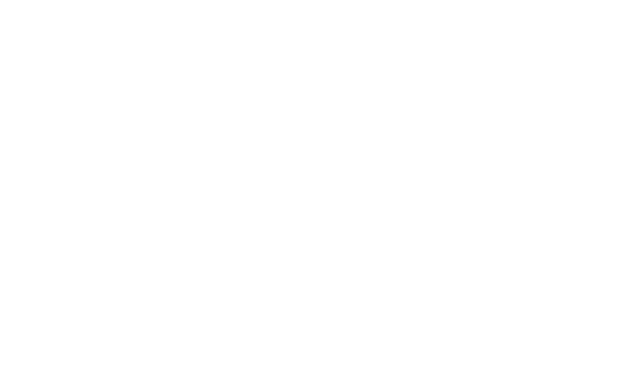
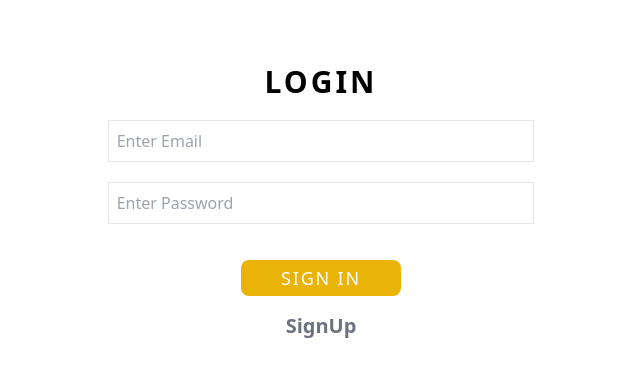
Before and after one commit to Yadee9910/Resturant_Management, a Vue app: page /login in a window 1280 px wide. Before the commit this address had no page. Shown: the top 376 px of the page, without its empty margins (319-959 px from the left). Built offline with nearby package versions, Linux system fonts and the light colour scheme.

Commit message:
feat: Login page was created and connected with the json server to check

```diff
--- /dev/null
+++ b/src/components/Header.vue
@@ -0,0 +1,20 @@
+<template>
+    <div class="bg-yellow-500 h-16 flex fixed w-full justify-evenly text-white text-lg font-semibold">
+      <a href="#" class="flex items-center justify-center h-full px-5 transition duration-300 hover:bg-white hover:text-black">Home</a>
+      <a href="#" class="flex items-center justify-center h-full px-5 transition duration-300 hover:bg-white hover:text-black">Add</a>
+      <a href="#" class="flex items-center justify-center h-full px-5 transition duration-300 hover:bg-white hover:text-black">Update</a>
+      <a href="#" class="flex items-center justify-center h-full px-5 transition duration-300 hover:bg-white hover:text-black">Logout</a>
+    </div>
+  </template>
+
+  <script>
+  export default {
+    name: 'header-page'
+  }
+  </script>
+
+
+
+<style scoped>
+
+</style>
--- a/src/components/Home.vue
+++ b/src/components/Home.vue
@@ -1,11 +1,27 @@
 <template>
+    <Header />
     <h1>Hello User, Welcome To <span>Time BreakFas</span>t</h1>
 </template>
 
 <script>
+import Header from './Header.vue';
+
     export default{
-        name:'Home-Page'
+        name:'Home-Page',
+        components:{
+            Header
+        },
+        //it will automatically called when page is loaded
+        mounted(){
+        let user = localStorage.getItem("user-info");
+        if(!user){
+            this.$router.push({
+                name:"SignUp"
+            })
+        }
+        }
     }
+
 </script>
 
 <style scoped>
--- /dev/null
+++ b/src/components/Login.vue
@@ -0,0 +1,74 @@
+<template>
+    <div class="flex items-center flex-col w-full mt-12">
+        <h1 class="font-semibold text-3xl text-center mt-4 tracking-widest">LOGIN</h1>
+        <div class="flex flex-col w-full gap-5  items-center mt-5">
+
+            <input
+                v-model="email"
+                type="text"
+                placeholder="Enter Email"
+                class="border focus:outline-none w-4/12 py-2 px-2"
+            >
+
+            <input
+                v-model="password"
+                type="password"
+                placeholder="Enter Password"
+                class="border focus:outline-none w-4/12 py-2 px-2"
+            >
+
+        <button
+            @click="handleLogin"
+            class="bg-yellow-500 text-lg w-40 py-1 mt-4 text-white tracking-widest rounded-lg hover:bg-yellow-400 "
+        >
+            SIGN IN
+        </button>
+        </div>
+
+        <router-link to="/" class="mt-4 text-xl text-gray-500 font-semibold"> SignUp</router-link>
+    </div>
+
+</template>
+
+<script>
+import axios from 'axios';
+
+export default{
+    name:'Login-page',
+    data(){
+        return{
+            email:"",
+            password:"",
+        }
+    },
+
+    methods:{
+            async handleLogin(){
+                const result = await axios.get(`http://localhost:3000/Users?email=${this.email}&password=${this.password}`)
+                console.log(result)
+
+                if(result.status == 200 && result.data.length >0){
+                    localStorage.setItem("user-info",JSON.stringify(result.data))
+                    this.$router.push({
+                    name:"Home"
+                 })
+                }
+                console.log(this.email, this.password);
+            }
+
+     },
+
+     mounted(){
+        let user = localStorage.getItem("user-info");
+        if(user){
+            this.$router.push({
+                name:"Home"
+            })
+        }
+    }
+}
+</script>
+
+<style scoped>
+
+</style>
--- a/src/components/SignUp.vue
+++ b/src/components/SignUp.vue
@@ -33,6 +33,9 @@
         </button>
         </div>
 
+        <p class="mt-4 text-xl text-gray-500 font-semibold">
+            <router-link to="/login">Login</router-link>
+        </p>
     </div>
 </template>
 
@@ -66,6 +69,15 @@
                  })
             }
         }
+    },
+
+    mounted(){
+        let user = localStorage.getItem("user-info");
+        if(user){
+            this.$router.push({
+                name:"Home"
+            })
+        }
     }
 }
 </script>
--- a/src/router.js
+++ b/src/router.js
@@ -1,6 +1,8 @@
 import Home from './components/Home.vue';
 import SignUp from './components/SignUp.vue';
 import {createRouter, createWebHistory} from 'vue-router'
+import Login from './components/Login.vue';
+import Header from './components/Header.vue';
 
 const routes =[
     {
@@ -12,6 +14,17 @@
         name:"SignUp",
         component:SignUp,
         path:'/'
+    },
+    {
+        name:"Login",
+        component:Login,
+        path:"/login"
+    },
+    {
+        name:'Header',
+        component:Header,
+        path:'/header'
+
     }
 ];
 
@@ -19,4 +32,5 @@
     history : createWebHistory(),
     routes,
 })
+
 export default router;
```
